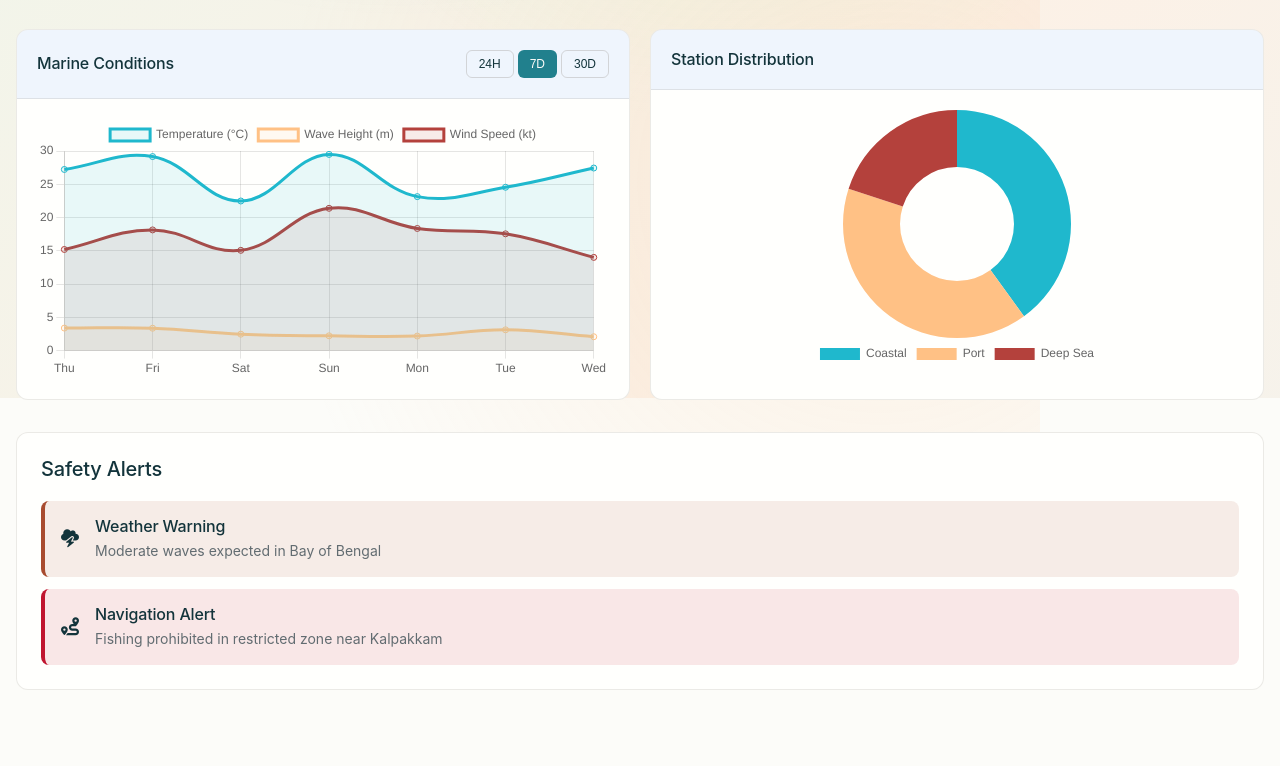
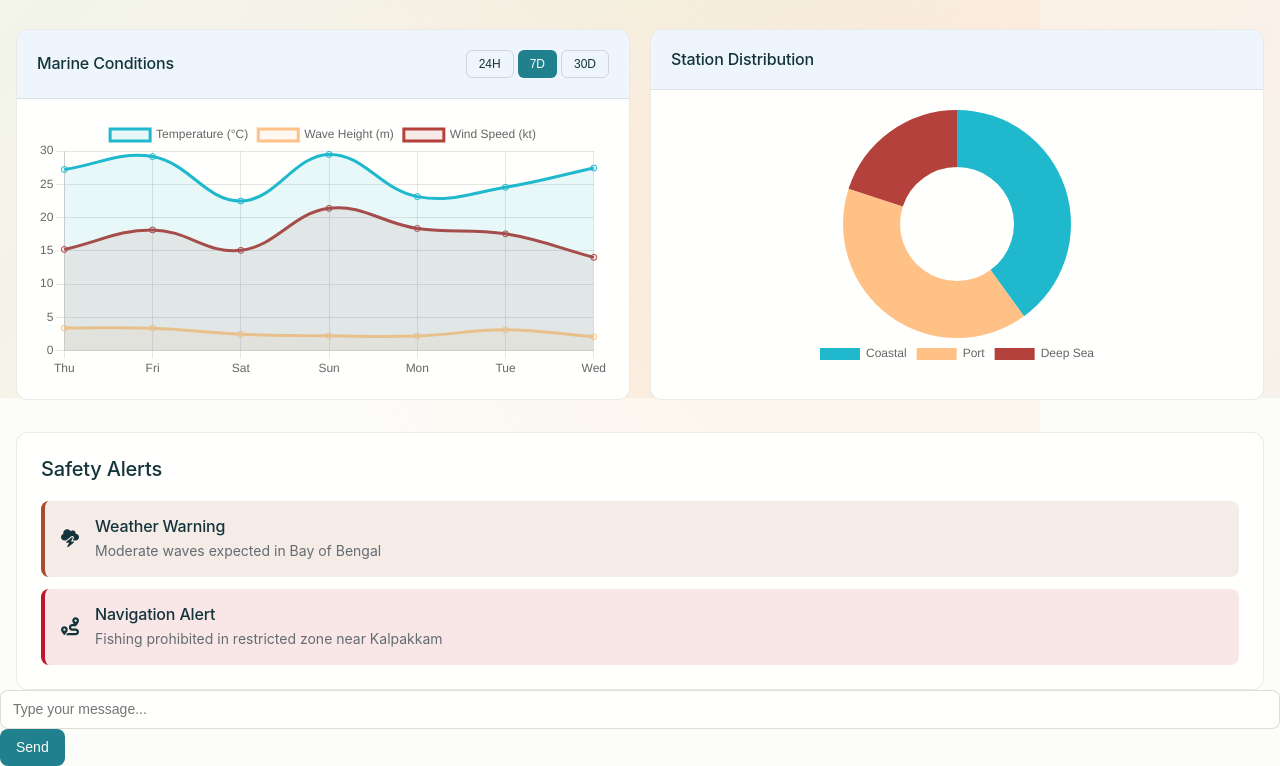
Before and after one commit to lavanyatuthika23-ui/AquaScope-Navigator, a plain HTML site: page index.html in a window 1280 px wide. Shown: the part 402-1168 px from the top of the page. Before the commit the page ends 1092 px from the top, so only its background shows below. Drawn offline with nearby package versions, Linux system fonts and the light colour scheme; a web font is replaced by a local one.

Commit message:
Update index.html

```diff
--- a/index.html
+++ b/index.html
@@ -481,5 +481,11 @@
     </div>
 
     <script src="app.js"></script>
+    <div class="chat-container">
+  <input id="chatInput" class="form-control" type="text" placeholder="Type your message..." />
+  <button id="sendButton" class="btn btn--primary">Send</button>
+</div>
+
+
 </body>
 </html>
```
